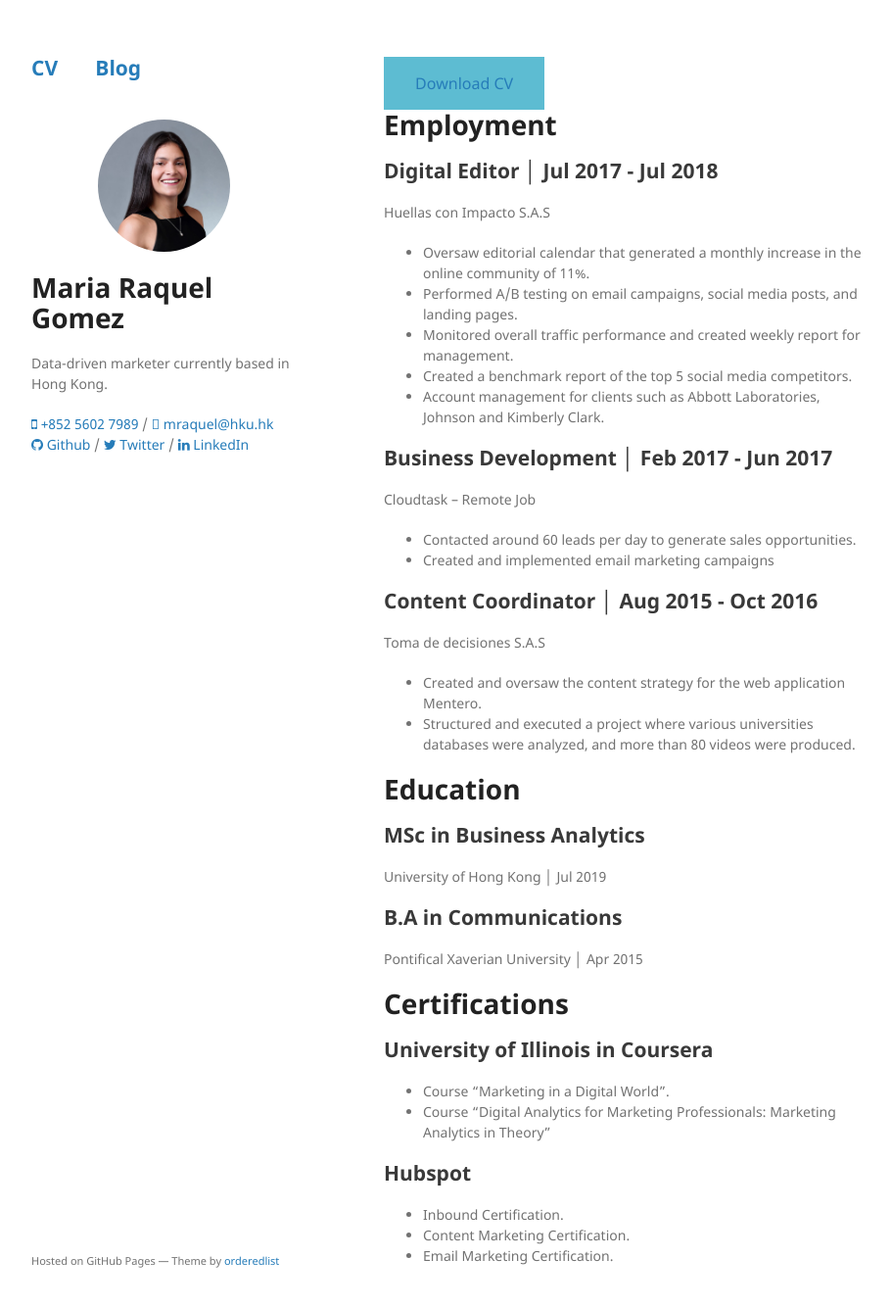
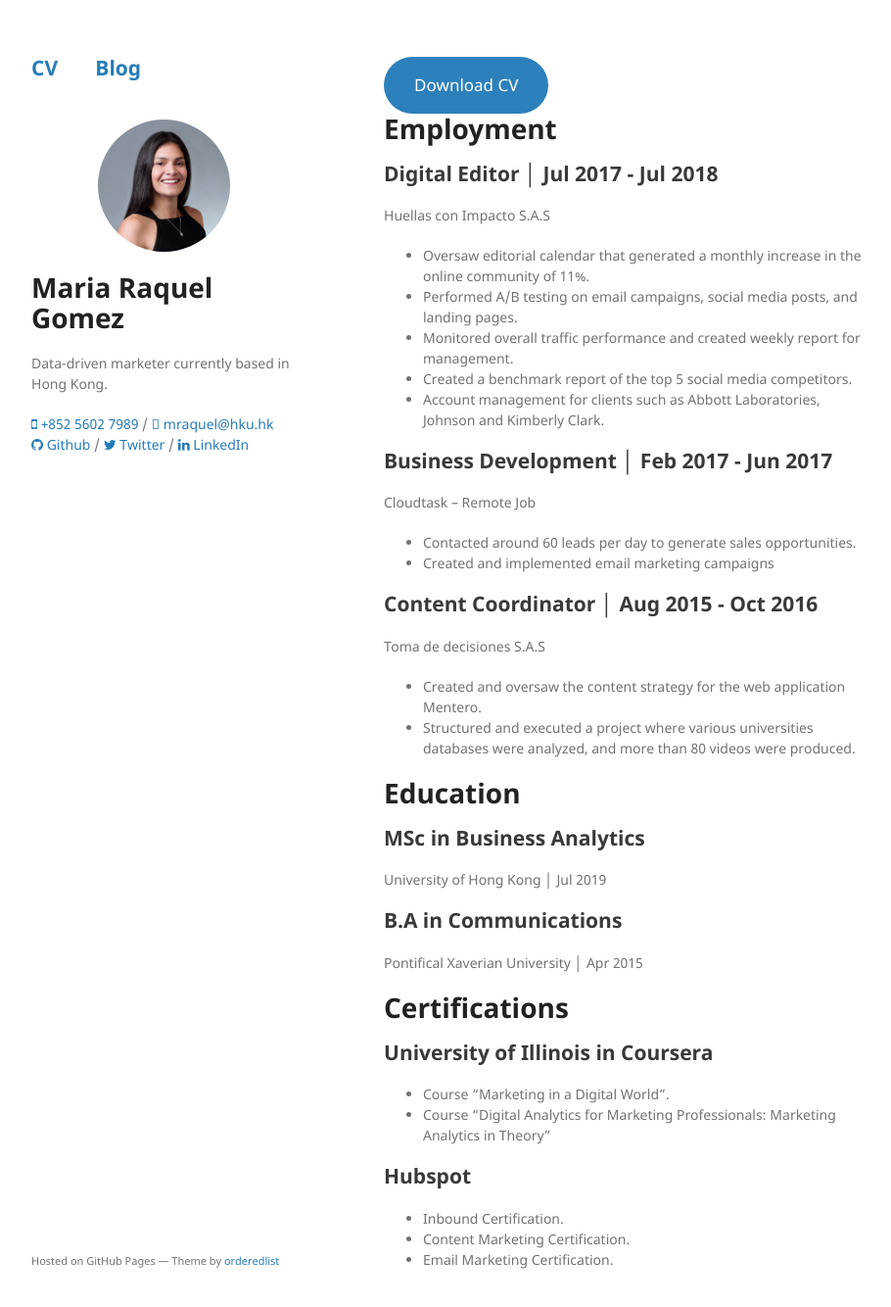
Before and after one commit to mraquelgomezl/mraquelgomezl.github.io, a Jekyll site: the page built from another-page.html, in a window 1280 px wide and 1366 px high. Shown: the top 1334 px of the window at 98% size, without its empty margins (178-1088 px from the left). Built offline with Jekyll 4.4.1, drawn with Linux system fonts in a browser that asks for light colours.

Commit message:
Update style.scss

```diff
--- a/assets/css/style.scss
+++ b/assets/css/style.scss
@@ -10,13 +10,23 @@ img.logo {
 }
 
 a.button {
-  background-color: #5DBCD2;
-  border: none;
-  text-color: white;
-  padding: 15px 32px;
-  text-decoration: none;
-  display: inline-block;
-  font-size: 16px;
+	background-color:#2C80BB;
+	-moz-border-radius:36px;
+	-webkit-border-radius:36px;
+	border-radius:36px;
+	display:inline-block;
+	cursor:pointer;
+	color:#ffffff;
+	font-size:17px;
+	padding:16px 31px;
+	text-decoration:none;
+}
+a.button:hover {
+	background-color:#006699;
+}
+a.button:active {
+	position:relative;
+	top:1px;
 }
 
 @import "jekyll-theme-minimal";
```
